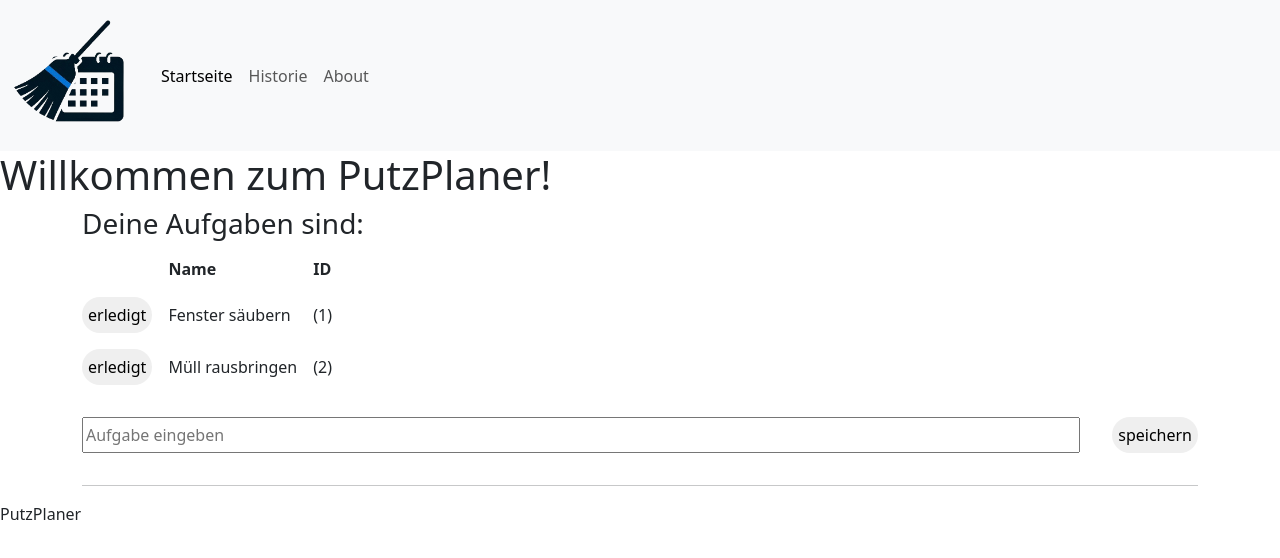
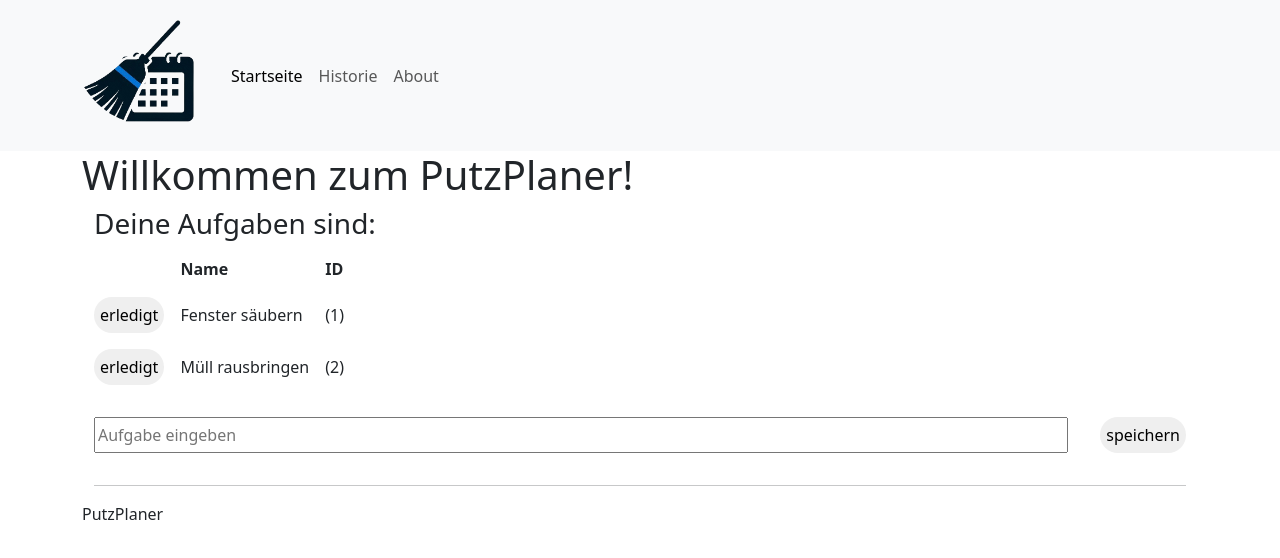
Before and after one commit to DarianWeingaertner/PutzPlaner-FrontEnd, a Vue app: page / in a window 1280 px wide. Shown: the top 558 px of the page. Built offline with nearby package versions, Linux system fonts and the light colour scheme.

Commit message:
Header angepasst

```diff
--- a/src/App.vue
+++ b/src/App.vue
@@ -9,9 +9,10 @@ export default {
 </script>
 
 <template>
-  <div id="app">
+  <NavBar />
+  <div id="app" class="container">
     <header>
-      <NavBar />
+
     </header>
 
     <main>
--- a/src/components/NavBar.vue
+++ b/src/components/NavBar.vue
@@ -1,6 +1,6 @@
 <template>
   <nav class="navbar navbar-expand-lg bg-body-tertiary">
-    <div class="container-fluid">
+    <div class="container">
       <a class="navbar-brand" href="#">
         <img alt="Putzplaner logo" class="logo" src="@/assets/PutzPlanerLogo.png" width="125" height="125" />
 
```
